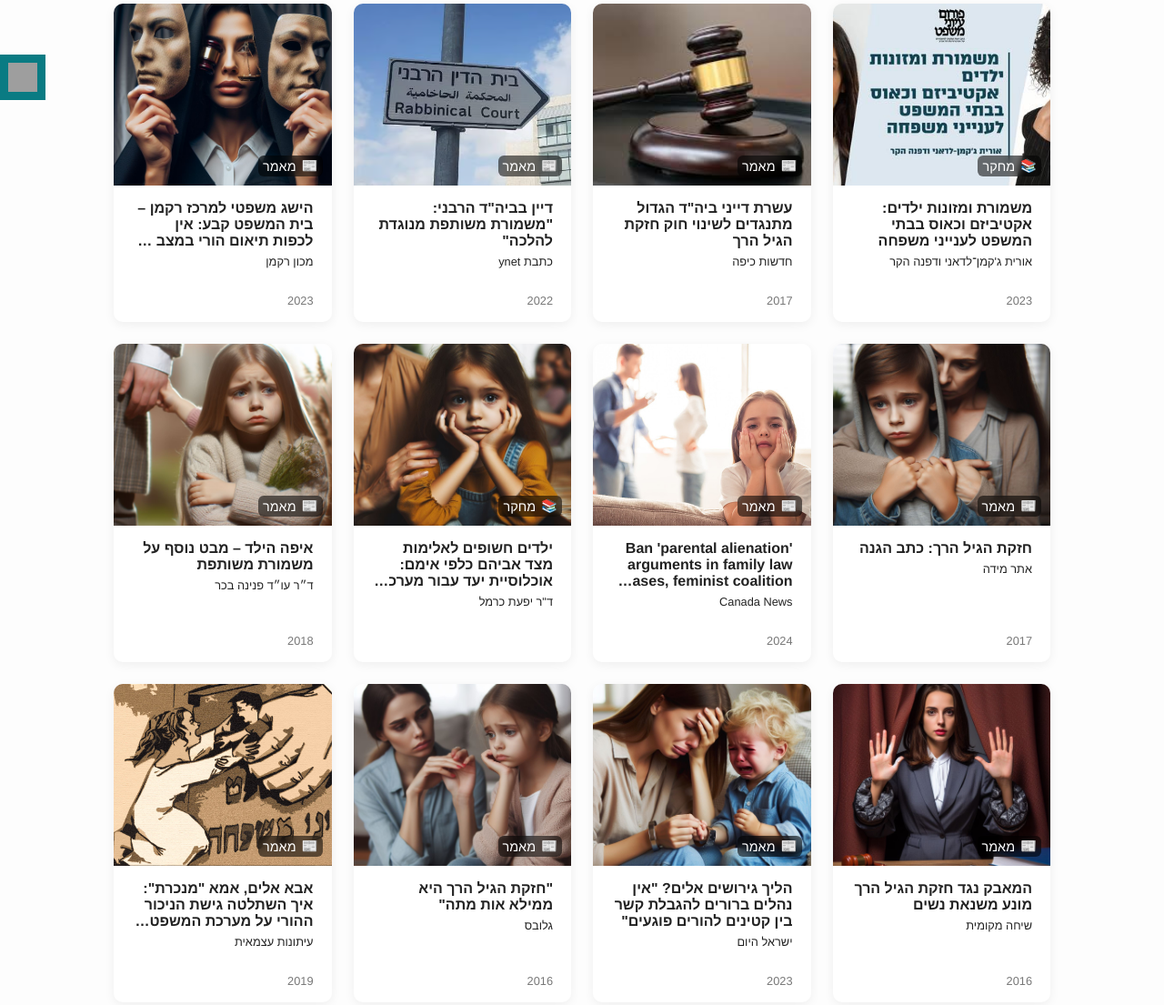
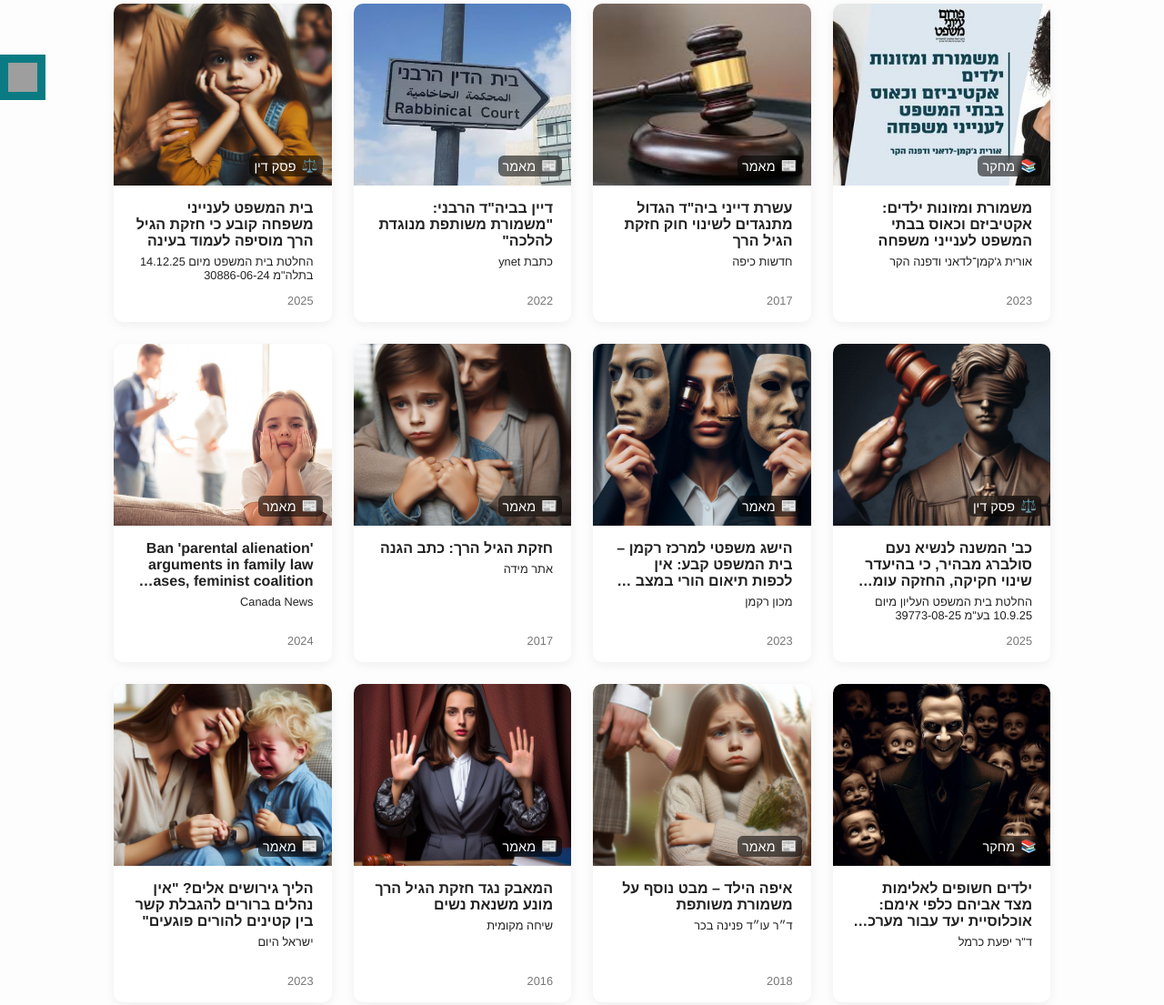
Before and after one commit to hezkathagilharach/tovat-hayeled, a plain HTML site: page pages/advocacy.html in a window 1280 px wide. Shown: the part 315-1420 px from the top of the page at 91% size. Drawn offline with Linux system fonts and the light colour scheme; grey boxes are pictures that could not be loaded.

Commit message:
added advocacy verdicts

```diff
--- a/pages/advocacy.html
+++ b/pages/advocacy.html
@@ -326,6 +326,36 @@
 </a>
 
 
+<!-- Verdict Card -->
+<a href="/tovat-hayeled/advocacyAssets/תלהמ (תא) 30886-06-24.doc" target="_blank" rel="noopener noreferrer" class="media-card-link">
+  <div class="media-card verdict reveal">
+    <div class="media-container">
+      <img src="/tovat-hayeled/advocacyAssets/girl.jpg" alt="court verdict">
+      <div class="card-label verdict">פסק דין</div>
+    </div>
+    <div class="card-content">
+      <h3 class="card-title">בית המשפט לענייני משפחה קובע כי חזקת הגיל הרך מוסיפה לעמוד בעינה</h3>
+      <p class="card-desciption">החלטת בית המשפט מיום 14.12.25 בתלה"מ 30886-06-24</p>
+      <p class="card-date">2025</p>
+    </div>
+  </div>
+</a>
+
+<!-- Verdict Card -->
+<a href="/tovat-hayeled/advocacyAssets/בעמ 39773-08-25.doc" target="_blank" rel="noopener noreferrer" class="media-card-link">
+  <div class="media-card verdict reveal">
+    <div class="media-container">
+      <img src="/tovat-hayeled/advocacyAssets/blindfolded.jpg" alt="court verdict">
+      <div class="card-label verdict">פסק דין</div>
+    </div>
+    <div class="card-content">
+      <h3 class="card-title">כב' המשנה לנשיא נעם סולברג מבהיר, כי בהיעדר שינוי חקיקה, החזקה עומדת בעינה</h3>
+      <p class="card-desciption">החלטת בית המשפט העליון מיום 10.9.25 בע"מ 39773-08-25</p>
+      <p class="card-date">2025</p>
+    </div>
+  </div>
+</a>
+
 <!-- Article Card -->
 <a href="https://rackmancenter.com/הישג-משפטי-למרכז-רקמן-בית-המשפט-קבע-אי/" target="_blank" rel="noopener noreferrer" class="media-card-link">
   <div class="media-card article reveal">
@@ -380,7 +410,7 @@
 <a href="https://www.shaanan.ac.il/wp-content/uploads/2018/01/20-karmel.pdf?fbclid=IwZXh0bgNhZW0CMTAAAR17xbhIsK-OoESuRfrgJWrJMbjKxsVS2gCdjMtWoOISMw7KRLVY5aFQKXM_aem_AfMNUB1xAtrjm8tAXuah8mD1T7IuYyVIc-qW-z0QPX0gGUzYQZC-QcgtjUJ6KMVY6c5LxAIvgx6De8B4EdfCaXVr" target="_blank" rel="noopener noreferrer" class="media-card-link">
   <div class="media-card research reveal">
     <div class="media-container">
-      <img src="/tovat-hayeled/advocacyAssets/girl.jpg" alt="research">
+      <img src="/tovat-hayeled/advocacyAssets/psychoDad.jpg" alt="research">
       <div class="card-label research">מחקר</div>
     </div>
     <div class="card-content">
```
